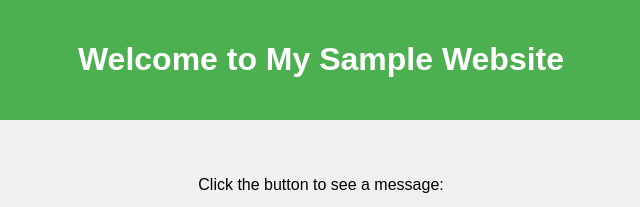
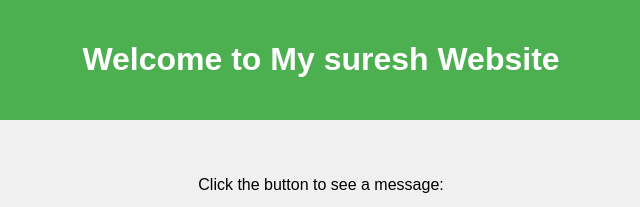
Before and after one commit to Sugal1011/Website, a plain HTML site: page index.html in a window 1280 px wide. Shown: the top 207 px of the page, 319-959 px from the left. Drawn offline with Linux system fonts and the light colour scheme.

Commit message:
second_c

```diff
--- a/index.html
+++ b/index.html
@@ -35,7 +35,7 @@
 </head>
 <body>
   <header>
-    <h1>Welcome to My Sample Website</h1>
+    <h1>Welcome to My suresh Website</h1>
   </header>
   <main>
     <p>Click the button to see a message:</p>
```
